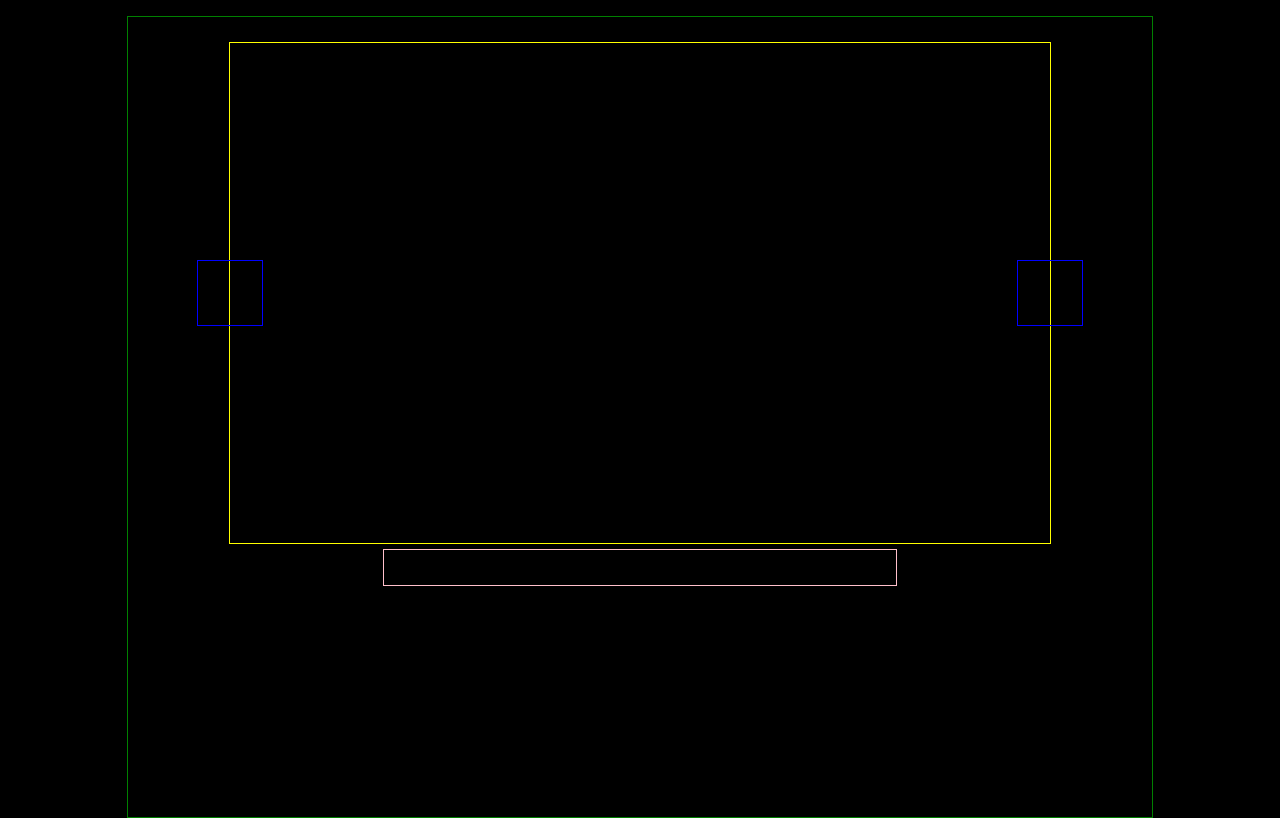
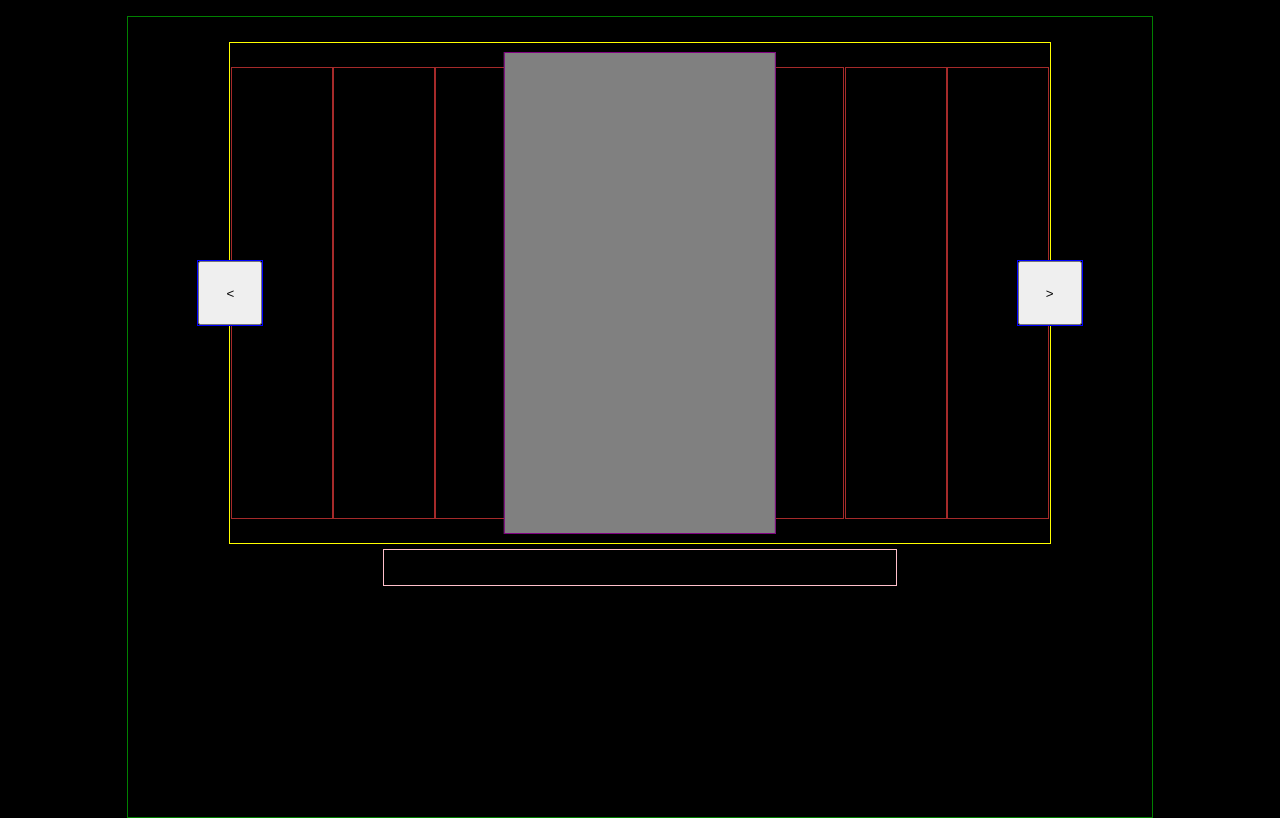
Before and after one commit to KPInc425/odin-imgSlider, a website built with webpack: page src/indexTemplate.html in a window 1280 px wide. Built offline with nearby package versions, Linux system fonts and the light colour scheme.

Commit message:
Change skeleton format, implement addImages logic

```diff
--- a/src/createImgSlider.js
+++ b/src/createImgSlider.js
@@ -10,22 +10,63 @@ const createImgSlider = (imgArray) => {
     const imgContainer = document.createElement('div');
     imgContainer.classList.add('imgContainer');
 
+    // // Create imgLeft Container
+    // const imgLeftContainer = document.createElement('div');
+    // imgLeftContainer.classList.add('imgLeftContainer');
+
+    // Create container to hold "Visible" img
+    const visibleImgContainer = document.createElement('div');
+    visibleImgContainer.classList.add('visibleImgContainer');
+
+    // // Create imgRight Container
+    // const imgRightContainer = document.createElement('div');
+    // imgRightContainer.classList.add('imgRightContainer');
+
     // Create left Button container
     const btnLeftContainer = document.createElement('div');
     btnLeftContainer.classList.add('btnLeftContainer');
+    // Create Left button
+    const btnLeft = document.createElement('button');
+    btnLeft.id = 'btnLeft';
+    btnLeft.textContent = '<';
 
     // Create right Button container
     const btnRightContainer = document.createElement('div');
     btnRightContainer.classList.add('btnRightContainer');
+    // Create Right Button
+    const btnRight = document.createElement('button');
+    btnRight.id = 'btnRight';
+    btnRight.textContent = '>';
 
     // Create container to hold img position circles
     const imgOrderContainer = document.createElement('div');
     imgOrderContainer.classList.add('imgOrderContainer');
 
+    const addImages = () => {
+        const length = 8;
 
+        for (let i = 0; i < length; i ++) {
+            let tmpImgElementContainer = document.createElement('div');
+            tmpImgElementContainer.classList.add('innerImgContainer');
+
+            let tmpImgElement = document.createElement('img');
+
+            tmpImgElementContainer.appendChild(tmpImgElement);
+            imgContainer.appendChild(tmpImgElementContainer);
+        }
+        console.log(length);
+    }
+
+    addImages();
 
     imgContainer.appendChild(btnLeftContainer);
+    btnLeftContainer.appendChild(btnLeft);
     imgContainer.appendChild(btnRightContainer);
+    btnRightContainer.appendChild(btnRight);
+    // imgContainer.appendChild(imgLeftContainer);
+    imgContainer.appendChild(visibleImgContainer);
+    // imgContainer.appendChild(imgRightContainer);
+
     imgSliderContainer.appendChild(imgContainer);
     imgSliderContainer.appendChild(imgOrderContainer);
 
--- a/src/style.css
+++ b/src/style.css
@@ -21,10 +21,36 @@
 
 .imgContainer {
     position: relative;
+    display: flex;
     border: 1px solid yellow;
     width: 80%;
     height: 500px;
     margin-top: 25px;
+}
+
+.innerImgContainer {
+    border: 1px solid brown;
+    z-index: 0;
+    width: 100px;
+    height: 450px;
+}
+
+.visibleImgContainer {
+    position: absolute;
+    left: 50%;
+    top: 50%;
+    transform: translate(-50%, -50%);
+    border: 1px solid purple;
+    background: grey;
+    width: 33%;
+    height: 480px;
+    z-index: 10;
+}
+
+.imgLeftContainer, .imgRightContainer {
+    border: 1px solid green;
+    width: 25%;
+    height: 480px;
 }
 
 .imgOrderContainer {
@@ -51,3 +77,8 @@
     right: 0;
     transform: translate(50%, -50%);
 }
+
+#btnRight, #btnLeft {
+    width: 64px;
+    height: 64px;
+}
```
Also changed, not shown: dist/main.bundle.js.
